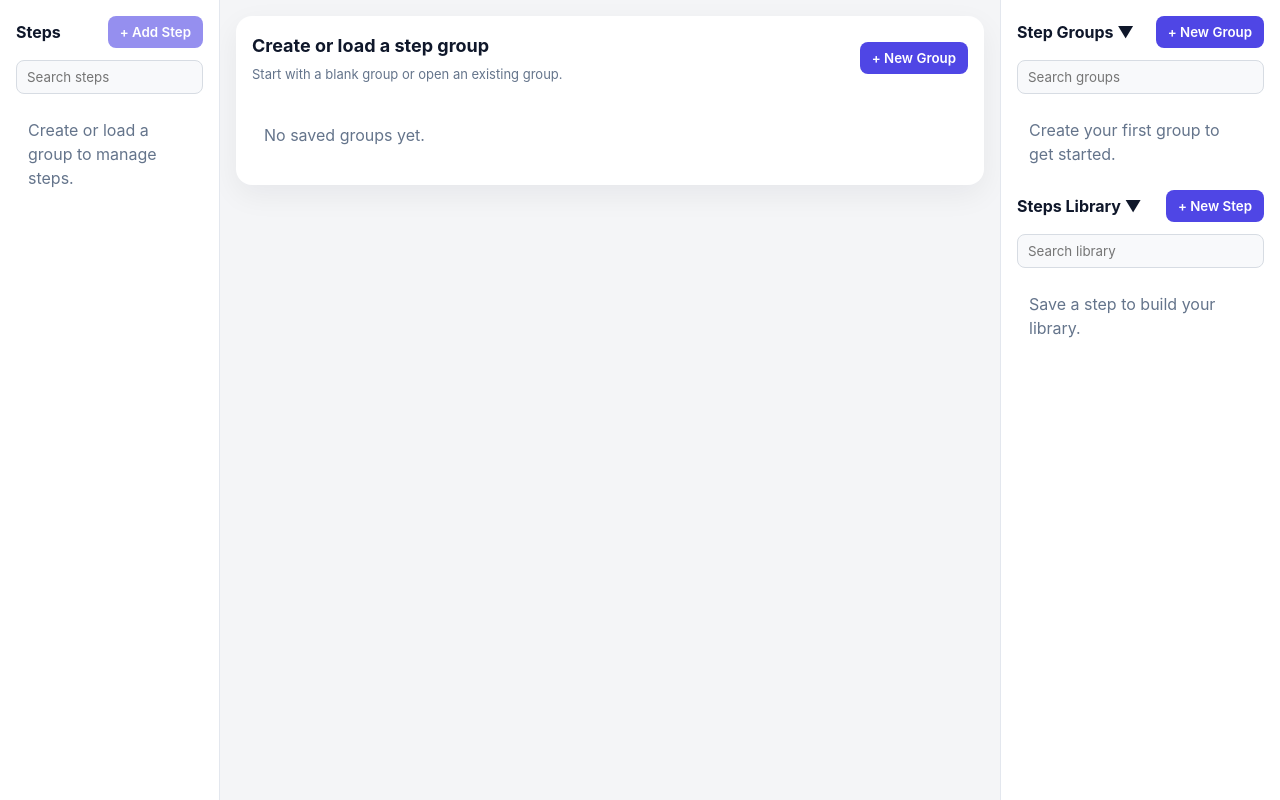
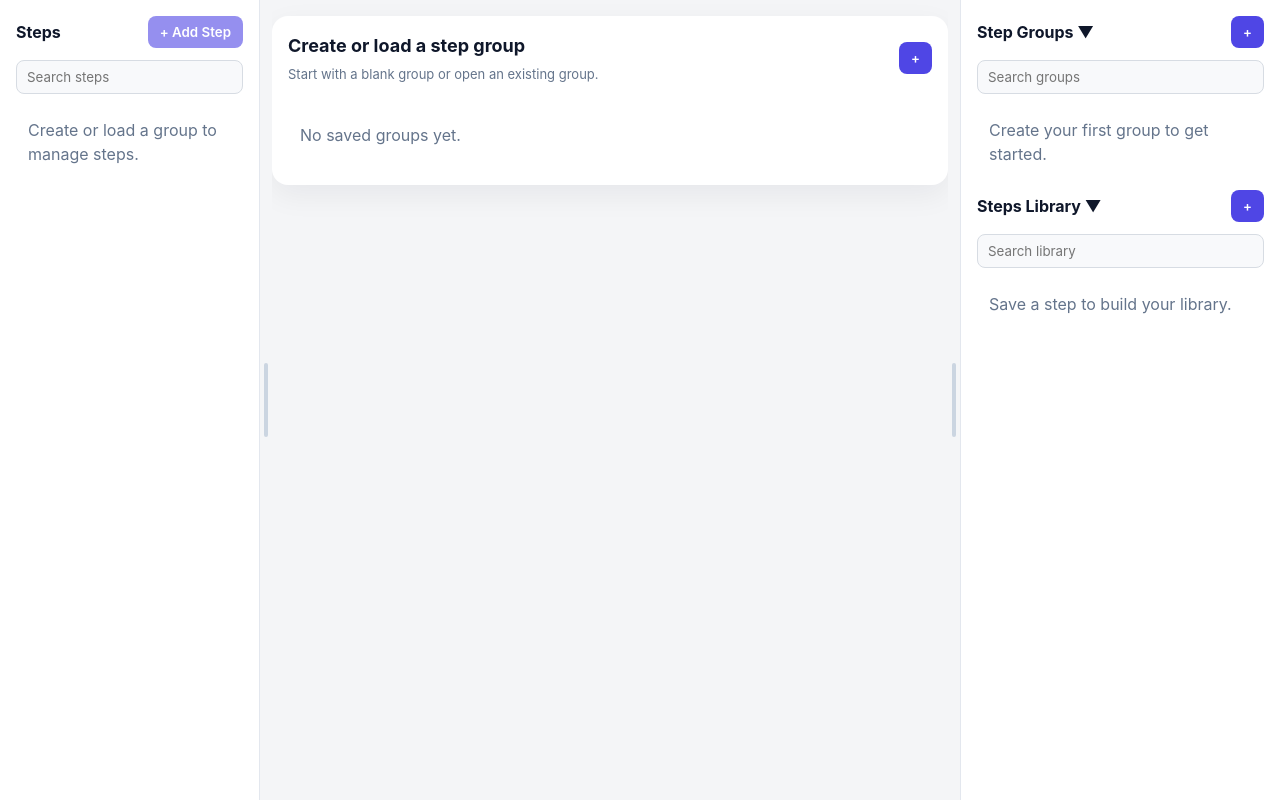
Before and after one commit to Wadjinny/cyberchef_streamlist, a React app in the folder app/: page / in a window 1280 px wide. Built offline with nearby package versions, Linux system fonts and the light colour scheme; the HTML template or start-up script is replaced by a standard one.

Commit message:
Implement resizable panels and splitters for improved layout flexibility. Introduce local storage for sidebar and library widths, and editor panel height. Update styles for better user interaction during resizing.

```diff
--- a/app/src/App.css
+++ b/app/src/App.css
@@ -3,12 +3,46 @@
 }
 
 .app {
+  --sidebar-w: 260px;
+  --library-w: 320px;
   display: grid;
-  grid-template-columns: 260px minmax(0, 1fr) 320px;
+  grid-template-columns: var(--sidebar-w) 12px minmax(0, 1fr) 12px var(--library-w);
   height: 100vh;
   background: #f4f5f7;
 }
 
+.app.is-resizing-cols,
+.app.is-resizing-cols * {
+  cursor: col-resize !important;
+  user-select: none;
+}
+
+.vsplitter {
+  width: 12px;
+  height: 100vh;
+  display: flex;
+  align-items: center;
+  justify-content: center;
+  cursor: col-resize;
+}
+
+.vsplitter-handle {
+  width: 4px;
+  height: 74px;
+  border-radius: 999px;
+  background: #cbd5e1;
+  transition: background 120ms ease, transform 120ms ease;
+}
+
+.vsplitter:hover .vsplitter-handle {
+  background: #94a3b8;
+  transform: scaleY(1.05);
+}
+
+.vsplitter:active .vsplitter-handle {
+  background: #64748b;
+  transform: scaleY(1.12);
+}
 .sidebar {
   background: #ffffff;
   border-right: 1px solid #e3e7ee;
@@ -249,20 +283,64 @@
   display: flex;
   flex-direction: column;
   gap: 16px;
-  padding: 16px;
+  padding: 16px 0px;
   overflow-y: auto;
   overflow-x: hidden;
   width: 100%;
+  min-height: 0;
   min-width: 0;
+}
+
+.editor-io-stack {
+  display: flex;
+  flex-direction: column;
+  flex: 1 1 auto;
+  min-height: 0;
+}
+
+.app-main.is-resizing,
+.app-main.is-resizing * {
+  cursor: row-resize !important;
+  user-select: none;
+}
+
+.splitter {
+  height: 12px;
+  margin: 0px 0;
+  display: flex;
+  align-items: center;
+  justify-content: center;
+  cursor: row-resize;
+}
+
+.splitter-handle {
+  width: 74px;
+  height: 4px;
+  border-radius: 999px;
+  background: #cbd5e1;
+  transition: background 120ms ease, transform 120ms ease;
+}
+
+.splitter:hover .splitter-handle {
+  background: #94a3b8;
+  transform: scaleX(1.05);
+}
+
+.splitter:active .splitter-handle {
+  background: #64748b;
+  transform: scaleX(1.12);
 }
 
 .panel.editor {
   flex: 0 0 auto;
+  min-height: 0;
+  overflow: auto;
 }
 
 .panel.io {
   flex: 1 1 auto;
   min-height: 0;
+  overflow: hidden;
 }
 
 .panel {
@@ -273,6 +351,7 @@
   display: flex;
   flex-direction: column;
   gap: 16px;
+  min-height: 0;
   min-width: 0;
 }
 
@@ -503,13 +582,17 @@
 
 @media (max-width: 1280px) {
   .app {
-    grid-template-columns: 220px 1fr 280px;
+    grid-template-columns: var(--sidebar-w) 12px minmax(0, 1fr) 12px var(--library-w);
   }
 }
 
 @media (max-width: 1024px) {
   .app {
     grid-template-columns: 1fr;
+  }
+
+  .vsplitter {
+    display: none;
   }
 
   .sidebar {
--- a/app/src/App.tsx
+++ b/app/src/App.tsx
@@ -29,6 +29,9 @@ import type { Step, StepGroup, LibraryStep, StoredState, RunScope } from './type
 const BUBBLE_DELAY = 20
 const STORAGE_KEY = 'text-transformer-steps-v1'
 const STORAGE_VERSION = 1
+const EDITOR_SPLIT_STORAGE_KEY = 'text-transformer-editor-split-v1'
+const SIDEBAR_SPLIT_STORAGE_KEY = 'text-transformer-sidebar-split-v1'
+const LIBRARY_SPLIT_STORAGE_KEY = 'text-transformer-library-split-v1'
 const DEFAULT_CODE = `return input`
 const HELPERS_LIB = `type Helpers = {
   upper(value: string): string
@@ -115,6 +118,8 @@ const getErrorMessage = (error: unknown) =>
   error instanceof Error ? error.message : String(error)
 
 function App() {
+  const appRef = useRef<HTMLDivElement | null>(null)
+  const appMainRef = useRef<HTMLElement | null>(null)
   const didInitMonaco = useRef(false)
   const stored = useMemo(() => loadStoredState(), [])
   const [stepGroups, setStepGroups] = useState<StepGroup[]>(stored.stepGroups)
@@ -156,6 +161,45 @@ function App() {
   const [libraryDropTargetIndex, setLibraryDropTargetIndex] = useState<number | null>(null)
   const [editingLibraryTitleId, setEditingLibraryTitleId] = useState<string | null>(null)
   const [editingGroupTitleId, setEditingGroupTitleId] = useState<string | null>(null)
+  const [editorPanelHeight, setEditorPanelHeight] = useState<number | null>(() => {
+    try {
+      const raw = localStorage.getItem(EDITOR_SPLIT_STORAGE_KEY)
+      if (!raw) return null
+      const n = Number(raw)
+      return Number.isFinite(n) ? n : null
+    } catch {
+      return null
+    }
+  })
+  const [isResizingEditorSplit, setIsResizingEditorSplit] = useState(false)
+  const resizeStartYRef = useRef(0)
+  const resizeStartHeightRef = useRef(0)
+
+  const [sidebarWidth, setSidebarWidth] = useState<number>(() => {
+    try {
+      const raw = localStorage.getItem(SIDEBAR_SPLIT_STORAGE_KEY)
+      const n = Number(raw)
+      return Number.isFinite(n) && n > 0 ? n : 260
+    } catch {
+      return 260
+    }
+  })
+  const [libraryWidth, setLibraryWidth] = useState<number>(() => {
+    try {
+      const raw = localStorage.getItem(LIBRARY_SPLIT_STORAGE_KEY)
+      const n = Number(raw)
+      return Number.isFinite(n) && n > 0 ? n : 320
+    } catch {
+      return 320
+    }
+  })
+  const [isWideLayout, setIsWideLayout] = useState(() =>
+    typeof window !== 'undefined' ? window.innerWidth > 1024 : true,
+  )
+  const [isResizingCols, setIsResizingCols] = useState<null | 'sidebar' | 'library'>(null)
+  const resizeStartXRef = useRef(0)
+  const resizeStartSidebarWidthRef = useRef(260)
+  const resizeStartLibraryWidthRef = useRef(320)
 
 
   const sensors = useSensors(
@@ -215,6 +259,105 @@ function App() {
     }
     localStorage.setItem(STORAGE_KEY, JSON.stringify(state))
   }, [stepGroups, selectedGroupId, selectedStepId, librarySteps])
+
+  useEffect(() => {
+    if (editorPanelHeight == null) return
+    try {
+      localStorage.setItem(EDITOR_SPLIT_STORAGE_KEY, String(editorPanelHeight))
+    } catch {
+      // ignore
+    }
+  }, [editorPanelHeight])
+
+  useEffect(() => {
+    const onResize = () => setIsWideLayout(window.innerWidth > 1024)
+    window.addEventListener('resize', onResize)
+    return () => window.removeEventListener('resize', onResize)
+  }, [])
+
+  useEffect(() => {
+    try {
+      localStorage.setItem(SIDEBAR_SPLIT_STORAGE_KEY, String(sidebarWidth))
+    } catch {
+      // ignore
+    }
+  }, [sidebarWidth])
+
+  useEffect(() => {
+    try {
+      localStorage.setItem(LIBRARY_SPLIT_STORAGE_KEY, String(libraryWidth))
+    } catch {
+      // ignore
+    }
+  }, [libraryWidth])
+
+  useEffect(() => {
+    if (!isResizingEditorSplit) return
+    const handleMove = (event: PointerEvent) => {
+      const delta = event.clientY - resizeStartYRef.current
+      const main = appMainRef.current
+      const container = main?.querySelector('.editor-io-stack') as HTMLDivElement | null
+      const containerHeight = container?.clientHeight ?? main?.clientHeight ?? 0
+
+      const minEditor = 220
+      const minIo = 220
+      const maxEditor = Math.max(minEditor, containerHeight - minIo - 16) // keep some breathing room
+
+      const next = Math.min(maxEditor, Math.max(minEditor, resizeStartHeightRef.current + delta))
+      setEditorPanelHeight(next)
+    }
+    const handleUp = () => setIsResizingEditorSplit(false)
+
+    window.addEventListener('pointermove', handleMove)
+    window.addEventListener('pointerup', handleUp, { once: true })
+    return () => {
+      window.removeEventListener('pointermove', handleMove)
+      window.removeEventListener('pointerup', handleUp)
+    }
+  }, [isResizingEditorSplit])
+
+  useEffect(() => {
+    if (!isResizingCols) return
+    const handleMove = (event: PointerEvent) => {
+      const appWidth = appRef.current?.getBoundingClientRect().width ?? window.innerWidth
+      const handleTotal = 24 // two 12px handles
+      const minMain = 520
+      const minSidebar = 220
+      const minLibrary = 260
+
+      if (isResizingCols === 'sidebar') {
+        const delta = event.clientX - resizeStartXRef.current
+        const maxSidebar = Math.max(
+          minSidebar,
+          appWidth - libraryWidth - handleTotal - minMain,
+        )
+        const next = Math.min(
+          maxSidebar,
+          Math.max(minSidebar, resizeStartSidebarWidthRef.current + delta),
+        )
+        setSidebarWidth(next)
+      } else {
+        const delta = event.clientX - resizeStartXRef.current
+        const maxLibrary = Math.max(
+          minLibrary,
+          appWidth - sidebarWidth - handleTotal - minMain,
+        )
+        // Dragging handle left (delta negative) should increase library width
+        const next = Math.min(
+          maxLibrary,
+          Math.max(minLibrary, resizeStartLibraryWidthRef.current - delta),
+        )
+        setLibraryWidth(next)
+      }
+    }
+    const handleUp = () => setIsResizingCols(null)
+    window.addEventListener('pointermove', handleMove)
+    window.addEventListener('pointerup', handleUp, { once: true })
+    return () => {
+      window.removeEventListener('pointermove', handleMove)
+      window.removeEventListener('pointerup', handleUp)
+    }
+  }, [isResizingCols, sidebarWidth, libraryWidth])
 
   useEffect(() => {
     if (!activeGroup) {
@@ -503,7 +646,18 @@ function App() {
       onDragStart={handleDragStart}
       onDragEnd={handleDragEnd}
     >
-      <div className="app">
+      <div
+        className={`app ${isResizingCols ? 'is-resizing-cols' : ''}`}
+        ref={appRef}
+        style={
+          isWideLayout
+            ? ({
+                ['--sidebar-w' as any]: `${sidebarWidth}px`,
+                ['--library-w' as any]: `${libraryWidth}px`,
+              } as React.CSSProperties)
+            : undefined
+        }
+      >
         <aside
           className={`sidebar ${isDraggingOverSidebar ? 'drag-over' : ''}`}
           onDragOver={(event) => {
@@ -559,10 +713,12 @@ function App() {
             className="step-list"
             onDragOver={(event) => {
               event.preventDefault()
+              event.stopPropagation()
               event.dataTransfer.dropEffect = 'copy'
             }}
             onDrop={(event) => {
               event.preventDefault()
+              event.stopPropagation()
               const data = event.dataTransfer.getData('application/json')
               if (!data) return
               try {
@@ -647,7 +803,30 @@ function App() {
           </div>
         </aside>
 
-        <main className="app-main">
+        {isWideLayout && (
+          <div
+            className="vsplitter"
+            role="separator"
+            aria-orientation="vertical"
+            tabIndex={0}
+            onPointerDown={(event) => {
+              event.preventDefault()
+              resizeStartXRef.current = event.clientX
+              resizeStartSidebarWidthRef.current = sidebarWidth
+              setIsResizingCols('sidebar')
+              ;(event.currentTarget as HTMLDivElement).setPointerCapture(event.pointerId)
+            }}
+          >
+            <div className="vsplitter-handle" />
+          </div>
+        )}
+
+        <main
+          className={`app-main ${isResizingEditorSplit ? 'is-resizing' : ''}`}
+          ref={(node) => {
+            appMainRef.current = node
+          }}
+        >
 
         {!activeGroup ? (
           <section className="panel group-picker">
@@ -659,7 +838,7 @@ function App() {
                 </p>
               </div>
               <button className="primary" onClick={addGroup}>
-                + New Group
+                +
               </button>
             </div>
             <div className="group-list">
@@ -680,8 +859,11 @@ function App() {
             </div>
           </section>
         ) : (
-          <>
-            <section className="panel editor">
+          <div className="editor-io-stack">
+            <section
+              className="panel editor"
+              style={editorPanelHeight != null ? { height: `${editorPanelHeight}px` } : undefined}
+            >
               <div className="panel-header">
                 <div>
                   <h2>Step Editor</h2>
@@ -750,7 +932,25 @@ function App() {
                 <div className="empty">Select a step to begin editing.</div>
               )}
             </section>
-            <section className={`panel io ${ioLayout}`}>
+            <div
+              className="splitter"
+              role="separator"
+              aria-orientation="horizontal"
+              tabIndex={0}
+              onPointerDown={(event) => {
+                // Start resize drag
+                event.preventDefault()
+                const editorEl = appMainRef.current?.querySelector('section.panel.editor') as HTMLElement | null
+                resizeStartYRef.current = event.clientY
+                resizeStartHeightRef.current =
+                  editorEl?.getBoundingClientRect().height ?? editorPanelHeight ?? 360
+                setIsResizingEditorSplit(true)
+                ;(event.currentTarget as HTMLDivElement).setPointerCapture(event.pointerId)
+              }}
+            >
+              <div className="splitter-handle" />
+            </div>
+            <section className={`panel io ${ioLayout}`} style={{ flex: '1 1 auto', minHeight: 0 }}>
               <div className="io-panel">
                 <div className="panel-header">
                   <div style={{ display: 'flex', gap: '8px', alignItems: 'center' }}>
@@ -850,9 +1050,27 @@ function App() {
                 </div>
               </div>
             </section>
-          </>
+          </div>
         )}
       </main>
+
+      {isWideLayout && (
+        <div
+          className="vsplitter"
+          role="separator"
+          aria-orientation="vertical"
+          tabIndex={0}
+          onPointerDown={(event) => {
+            event.preventDefault()
+            resizeStartXRef.current = event.clientX
+            resizeStartLibraryWidthRef.current = libraryWidth
+            setIsResizingCols('library')
+            ;(event.currentTarget as HTMLDivElement).setPointerCapture(event.pointerId)
+          }}
+        >
+          <div className="vsplitter-handle" />
+        </div>
+      )}
 
       <Droppable id="library-droppable" className="sidebar library">
         <div className="library-section">
@@ -864,7 +1082,7 @@ function App() {
               Step Groups {isGroupsExpanded ? '▼' : '▶'}
             </h2>
             <button className="primary" onClick={addGroup}>
-              + New Group
+            +
             </button>
           </div>
           {isGroupsExpanded && (
@@ -952,7 +1170,7 @@ function App() {
               Steps Library {isLibraryExpanded ? '▼' : '▶'}
             </h2>
             <button className="primary" onClick={addLibraryStep}>
-              + New Step
+              +
             </button>
           </div>
           {isLibraryExpanded && (
```
